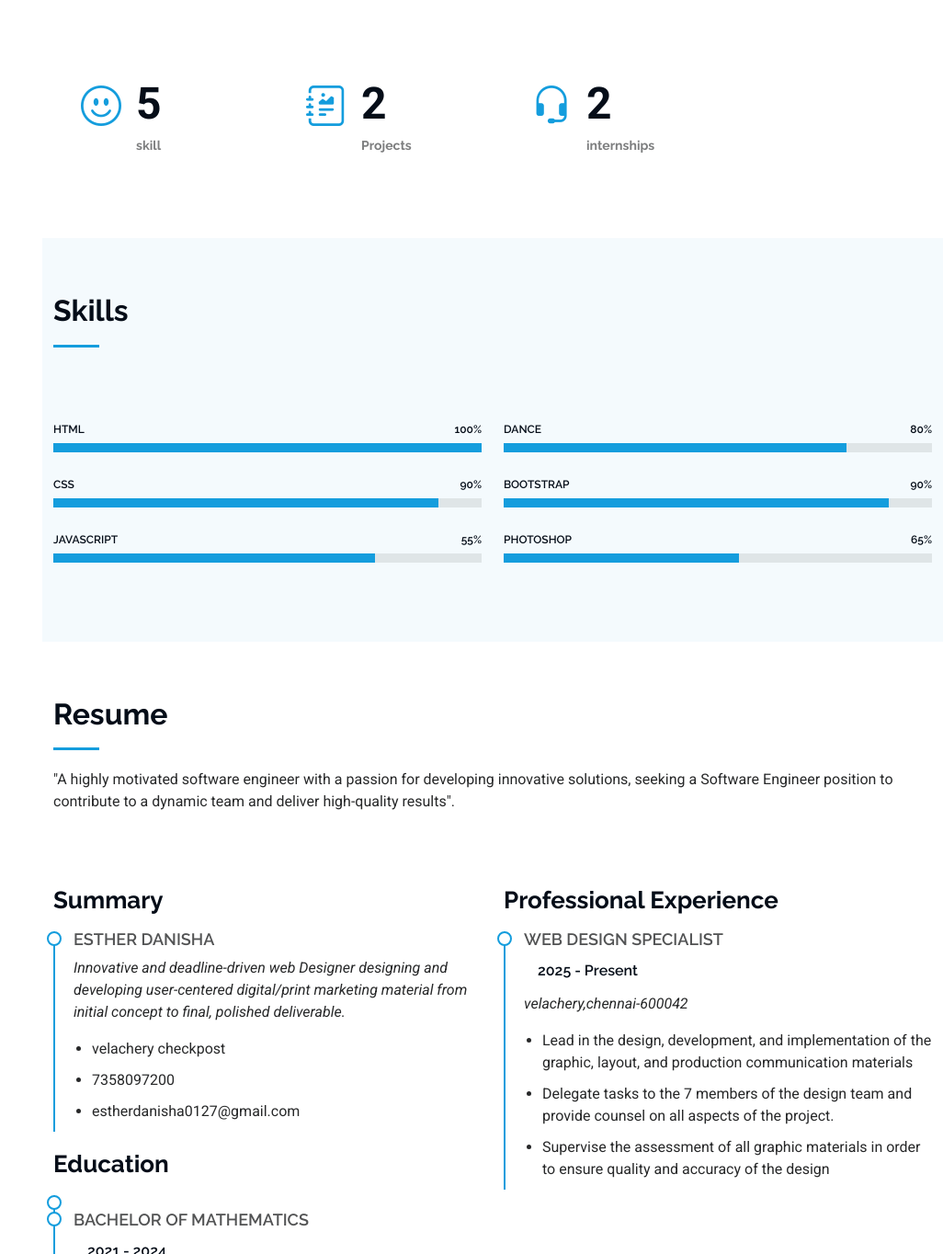
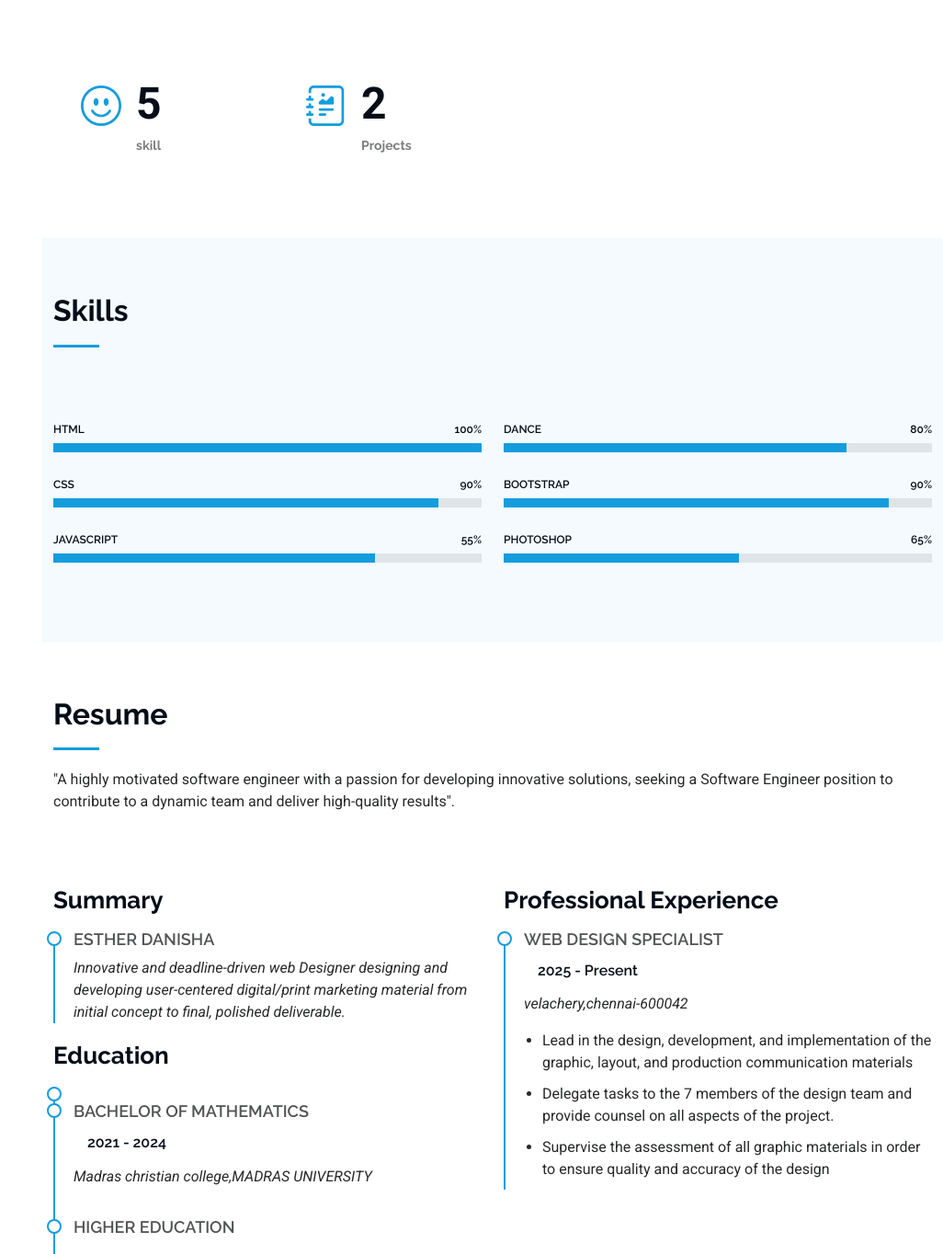
Before and after one commit to esther0127/portfolio, a plain HTML site: page index.html in a window 1280 px wide. Shown: the part 1436-2800 px from the top of the page at 92% size, without its empty margins (254-1280 px from the left). Drawn offline with Linux system fonts and the light colour scheme.

Commit message:
modified

```diff
--- a/index.html
+++ b/index.html
@@ -63,7 +63,7 @@
         <li><a href="#hero" class="active"><i class="bi bi-house navicon"></i>Home</a></li>
         <li><a href="#about"><i class="bi bi-person navicon"></i> About</a></li>
         <li><a href="#resume"><i class="bi bi-file-earmark-text navicon"></i> Resume</a></li>
-        <li><a href="#portfolio"><i class="bi bi-images navicon"></i> Portfolio</a></li>
+
 
 
         <li><a href="#contact"><i class="bi bi-envelope navicon"></i> Contact</a></li>
@@ -120,7 +120,7 @@ I am insightful, mission-oriented, and result-driven and have an exceptional kno
               <div class="col-lg-6">
                 <ul>
                   <li><i class="bi bi-chevron-right"></i> <strong>Age:</strong> <span>22</span></li>
-                  <li><i class="bi bi-chevron-right"></i> <strong>Degree:</strong> <span>bsc.maths</span></li>
+                  <li><i class="bi bi-chevron-right"></i> <strong>Degree:</strong> <span>Bsc.maths</span></li>
                   <li><i class="bi bi-chevron-right"></i> <strong>Email:</strong> <span>estherdanisha0127@gmail.com</span></li>
 
                 </ul>
@@ -157,13 +157,7 @@ I am insightful, mission-oriented, and result-driven and have an exceptional kno
             </div>
           </div><!-- End Stats Item -->
 
-          <div class="col-lg-3 col-md-6">
-            <div class="stats-item">
-              <i class="bi bi-headset"></i>
-              <span data-purecounter-start="0" data-purecounter-end="2" data-purecounter-duration="1" class="purecounter"></span>
-              <p><strong>internships</strong> <span></span></p>
-            </div>
-          </div><!-- End Stats Item -->
+
 
 
 
@@ -261,11 +255,7 @@ I am insightful, mission-oriented, and result-driven and have an exceptional kno
             <div class="resume-item pb-0">
               <h4>ESTHER DANISHA</h4>
               <p><em>Innovative and deadline-driven web Designer  designing and developing user-centered digital/print marketing material from initial concept to final, polished deliverable.</em></p>
-              <ul>
-                <li>velachery checkpost</li>
-                <li>7358097200</li>
-                <li>estherdanisha0127@gmail.com</li>
-              </ul>
+
             </div><!-- Edn Resume Item -->
 
             <h3 class="resume-title">Education</h3>
@@ -278,6 +268,12 @@ I am insightful, mission-oriented, and result-driven and have an exceptional kno
               <h4>Bachelor of mathematics</h4>
               <h5>2021 - 2024</h5>
               <p><em>Madras christian college,MADRAS UNIVERSITY</em></p>
+
+            </div><!-- Edn Resume Item -->
+             <div class="resume-item">
+              <h4>Higher Education</h4>
+              <h5>2019 - 2021</h5>
+              <p><em>Guru Nanak Matriculation Higher Secondary school</em></p>
 
             </div><!-- Edn Resume Item -->
 
@@ -351,7 +347,7 @@ I am insightful, mission-oriented, and result-driven and have an exceptional kno
               <div class="info-item d-flex" data-aos="fade-up" data-aos-delay="300">
                 <i class="bi bi-telephone flex-shrink-0"></i>
                 <div>
-                  <h3>Call Us</h3>
+                  <h3>Contact Us</h3>
                   <p>7358097200</p>
                 </div>
               </div><!-- End Info Item -->
```
